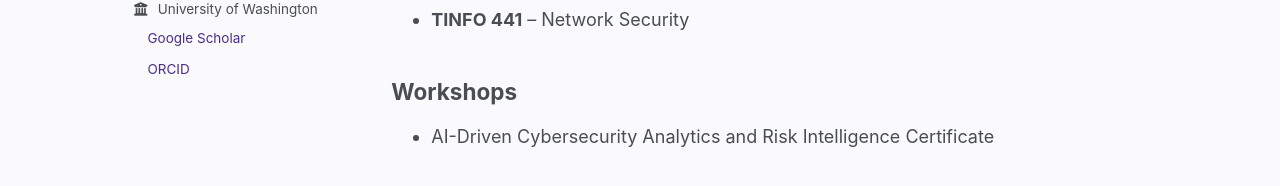
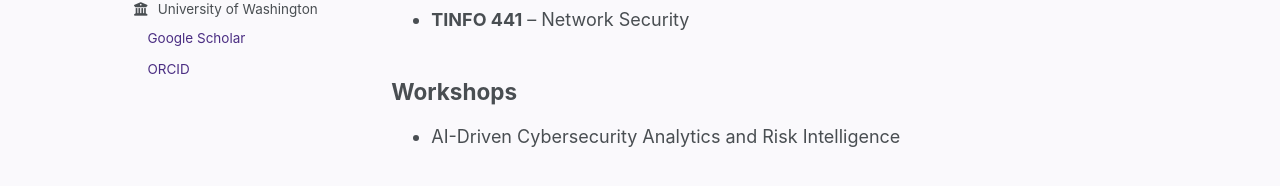
Before and after one commit to fanwj2010/fanwj2010.github.io, a Jekyll site: the page built from _pages/teaching.html, in a window 1280 px wide. Shown: the part 438-624 px from the top of the page. Built offline with Jekyll 4.4.1, drawn with Linux system fonts in a browser that asks for light colours; a script bundle is joined from its source files by our own code; a style sheet for code colours, icons or effects is not loaded.

Commit message:
Update teaching.html

```diff
--- a/_pages/teaching.html
+++ b/_pages/teaching.html
@@ -21,7 +21,7 @@ author_profile: true
 <h2>Workshops</h2>
 
 <ul>
-  <li>AI-Driven Cybersecurity Analytics and Risk Intelligence Certificate</li>
+  <li>AI-Driven Cybersecurity Analytics and Risk Intelligence</li>
 </ul>
 
 
```
